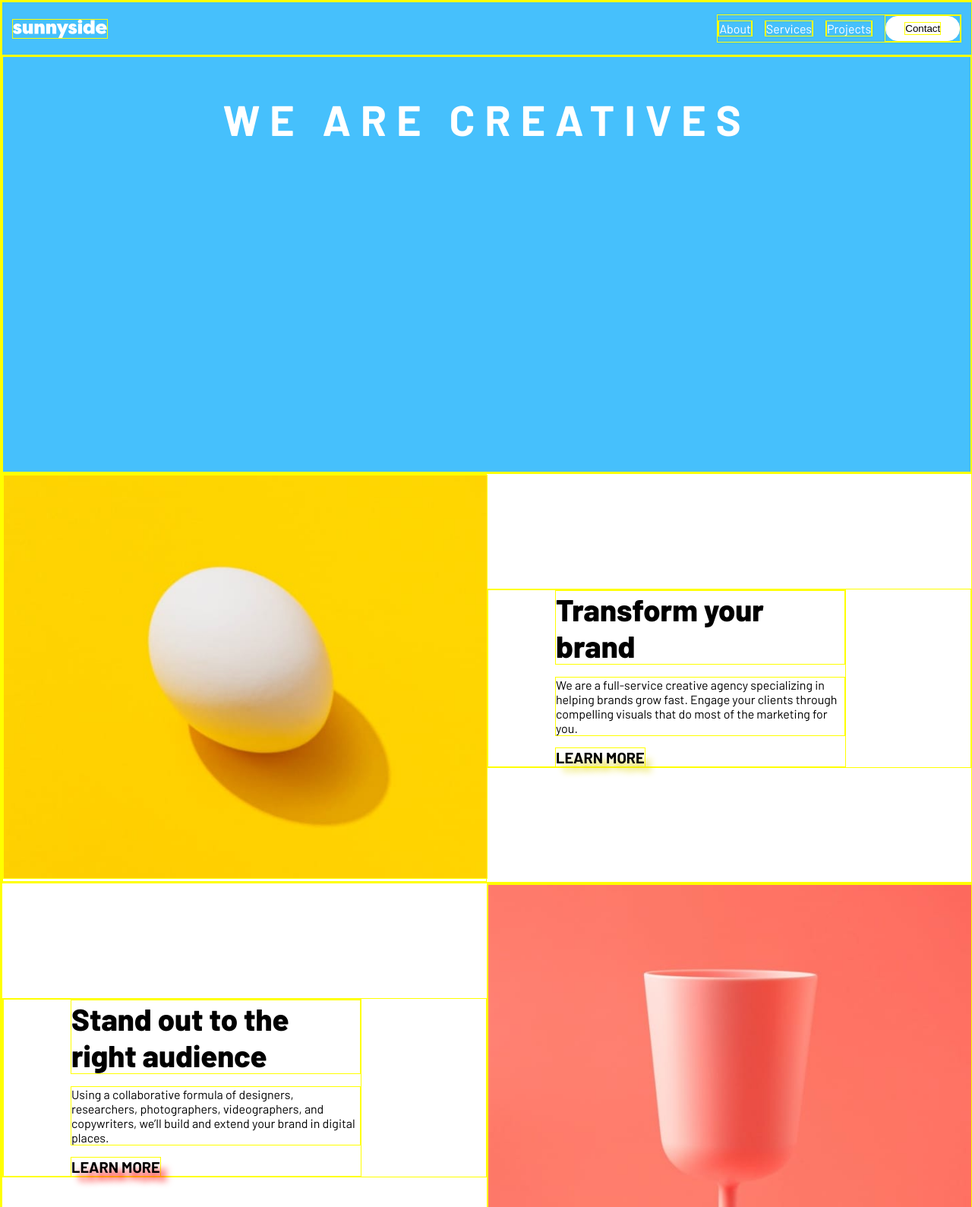
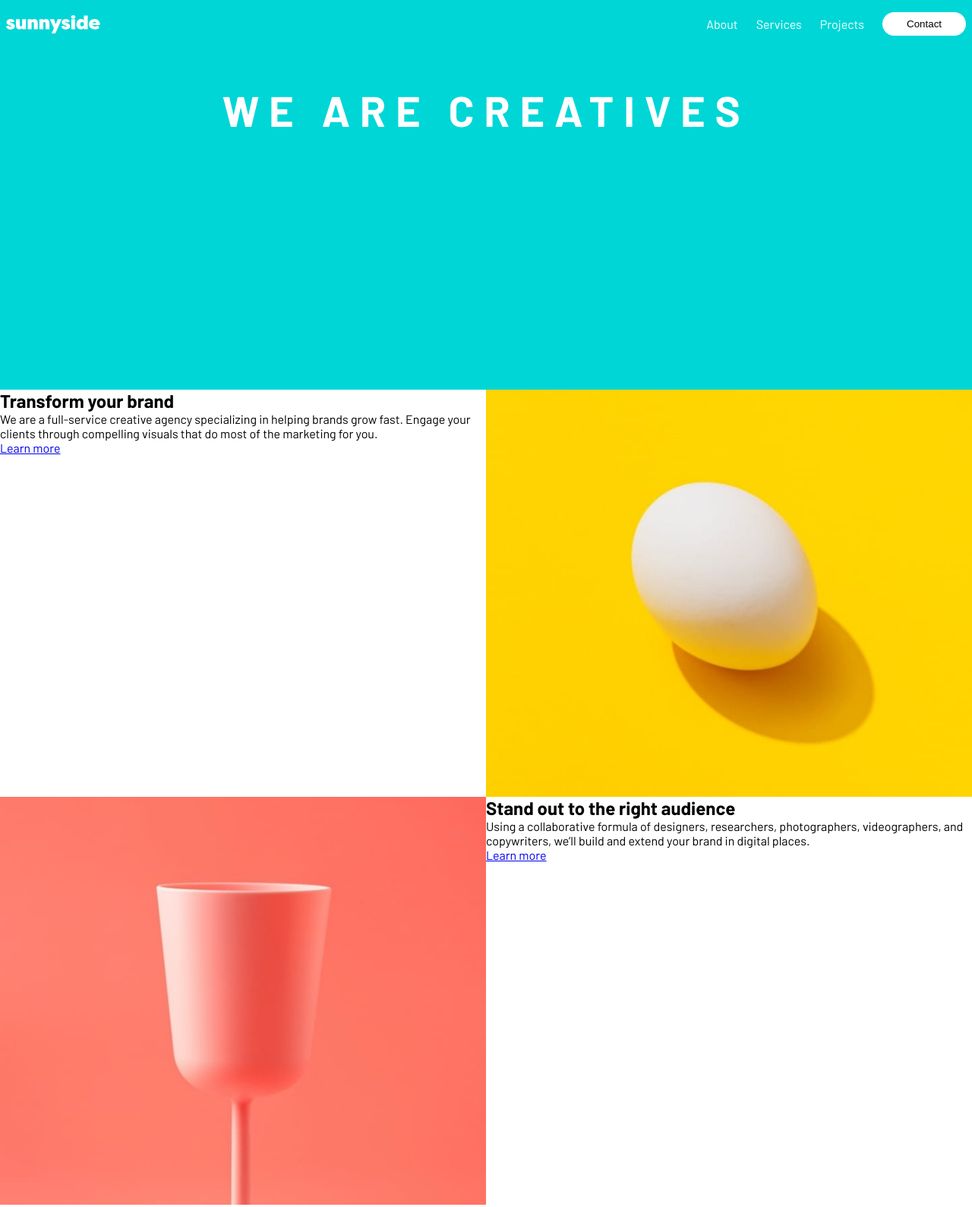
Before and after one commit to DjebrilZidour/chalenge-13, a plain HTML site: page index.html in a window 1280 px wide. Shown: the top 1589 px of the page at 76% size. Drawn offline with Linux system fonts and the light colour scheme.

Commit message:
finish nav and header HTML , STYLE ,MEDIA query

```diff
--- a/index.html
+++ b/index.html
@@ -20,20 +20,56 @@
   </head>
   <body>
 
-    <div id="navbar">
+    <nav>
       <img src="./images/logo.svg" alt="" />
       <ul>
         <li><a class="nav-links" href="#">About</a></li>
         <li><a class="nav-links" href="#">Services</a></li>
         <li><a class="nav-links" href="#">Projects</a></li>
-        <li>
-          <button id="btn-nav"><a href="#">Contact</a></button>
-        </li>
+        <li><button><a id="btn-link" href="#">Contact</a></button></li>
       </ul>
-    </div>
+        <img id="burger" src="./images/icon-hamburger.svg" alt="">
+
+    </nav>
+
+    <main>
+
+      <header>
+        <h1>We are creatives</h1>
+      </header>
+
+      <section class="info-section" id="first-container">
+        <div>
+          <img src="./images/desktop/image-transform.jpg" alt="">
+        </div>
+        <div>
+          <h2>Transform your brand</h2>
+          <p> We are a full-service creative agency specializing in helping brands
+            grow fast. Engage your clients through compelling visuals that do
+            most of the marketing for you.</p>
+          <a href="#">Learn more</a>
+        </div>
+      </section>
 
 
-    <div id="main">
+      <section class="info-section" id="second-container">
+        <div>
+          <img src="./images/desktop/image-stand-out.jpg" alt="">
+        </div>
+
+        <div>
+          <h2>Stand out to the right audience</h2>
+          <p> Using a collaborative formula of designers, researchers,
+            photographers, videographers, and copywriters, we’ll build and
+            extend your brand in digital places.</p>
+          <a href="#">Learn more</a>
+        </div>
+      </section>
+    </main>
+<!--
+
+
+  <div id="main">
 
       <h1>We are creatives</h1>
     </div>
@@ -65,11 +101,9 @@
 
 
         <div>
-          <h2>Stand out to the right audience</h2>
+          <h2></h2>
           <p>
-            Using a collaborative formula of designers, researchers,
-            photographers, videographers, and copywriters, we’ll build and
-            extend your brand in digital places.
+
           </p>
           <a class="red-link" href="#">Learn more</a>
         </div>
@@ -180,10 +214,21 @@
         <img src="./images/icon-twitter.svg" alt="" />
         <img src="./images/icon-pinterest.svg" alt="" />
       </div>
-    </div>
+      <div id="navbar">
+        <img src="./images/logo.svg" alt="" />
+        <ul>
+          <li><a class="nav-links" href="#">About</a></li>
+          <li><a class="nav-links" href="#">Services</a></li>
+          <li><a class="nav-links" href="#">Projects</a></li>
+          <li>
+            <button id="btn-nav"><a href="#">Contact</a></button>
+          </li>
+        </ul>
+      </div>
+    </div> -->
 
 
 
 
   </body>
-</html>
+  </html>
--- a/style.css
+++ b/style.css
@@ -8,16 +8,111 @@
 * {
     margin: 0;
     padding: 0;
-    border: 1px solid yellow;
+
 }
 
 body {
     font-family: 'Barlow', sans-serif;
-    width: 100%;
+
 
 }
 
-#navbar {
+nav {
+    display: flex;
+    justify-content: space-between;
+    align-items: center;
+    background-color: rgb(0, 214, 214);
+    padding: 1rem 0.5rem;
+}
+
+
+nav ul {
+    display: flex;
+    list-style: none;
+    gap: 1.5rem;
+    align-items: center;
+}
+
+nav a {
+    text-decoration: none;
+    color: white;
+
+}
+
+nav button {
+    padding: 0.5rem 2rem;
+    border-radius: 1rem;
+    background-color: white;
+    border: none;
+}
+
+
+#btn-link {
+    color: black;
+}
+
+/* header */
+
+header {
+    height: 28.125rem;
+    width: 100%;
+    background-color: rgb(0, 214, 214);
+
+}
+
+header h1 {
+
+    text-transform: uppercase;
+
+    color: white;
+    letter-spacing: 0.8rem;
+    font-size: 3.5rem;
+    text-align: center;
+    padding: 3rem;
+}
+
+
+/* first-section */
+
+#first-container{
+    display: flex;
+    flex-direction: row-reverse;
+}
+
+#second-container{
+    display: flex;
+}
+.info-section div{
+    flex: 1;
+}
+
+.info-section img{
+    height: 100%;
+    width: 100%;
+}
+
+@media screen and (min-width: 768px){
+    #burger{
+        display: none;
+    }
+}
+@media screen and (max-width: 768px){
+    nav ul{
+        display: none;
+    }
+}
+
+
+
+
+
+
+
+
+
+
+
+/* #navbar {
     display: flex;
     justify-content: space-between;
     align-items: center;
@@ -122,7 +217,7 @@ body {
 
 
 /*  before team! */
-
+/*
 #services {
     display: flex;
     justify-content: space-between;
@@ -170,7 +265,7 @@ body {
 
 /* team */
 
-#team {
+/* #team {
     margin: 3rem 0;
     padding: 2rem 0.8rem;
     text-align: center;
@@ -182,9 +277,9 @@ body {
     text-align: center;
     font-size: 1.5rem;
     text-transform: uppercase;
-}
+} */
 
-
+/*
 #cards {
     display: flex;
     margin-top: 2rem;
@@ -265,11 +360,11 @@ body {
     color: rgb(30, 119, 99);
     text-decoration: none;
 
-}
+} */
 
 
 
-
+/*
 @media screen and (max-width: 768px) {
 
     #navbar ul {
@@ -297,7 +392,7 @@ body {
     }
 
     .cards p {
-        width: 100%;
+        /* width: 100%; */
 }
 
 
@@ -318,17 +413,15 @@ body {
 
 }
 
-
-
-
+*/
 /* #main{
     background-image: url(./images/desktop/image-header.jpg);
 
     padding: 10rem;
 } */
 
-@media screen and (min-width:768px) {
+/* @media screen and (min-width:768px) {
     #rev {
         flex-direction: row-reverse;
     }
-}
+} */
```
Lines whose indentation alone changed are shown as unchanged.
